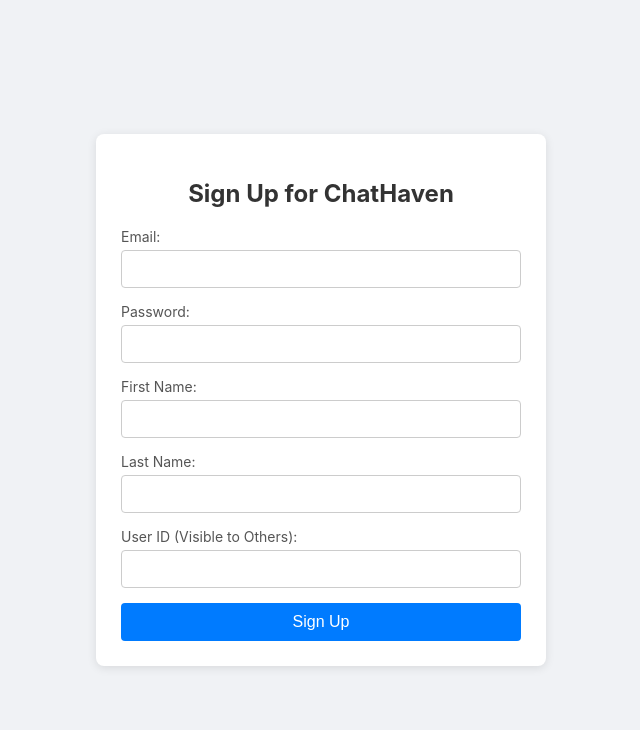
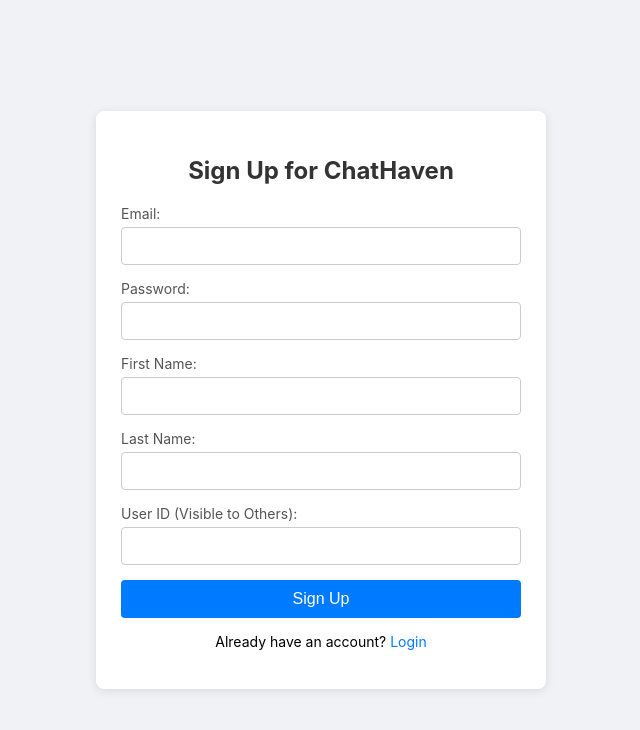
Before and after one commit to team-commitment-issues/team_commitment_issues-SOEN341_Project_W25, a React (Create React App) app in the folder frontend/: page /signup in a window 1280 px wide. Shown: the top 730 px of the page, without its empty margins (319-959 px from the left). Built offline with nearby package versions, Linux system fonts and the light colour scheme.

Commit message:
added an option to login on the signup page in case the user already has an account

```diff
--- a/frontend/src/Components/SignUpForm.tsx
+++ b/frontend/src/Components/SignUpForm.tsx
@@ -5,6 +5,7 @@
 import Button from './UI/Button';
 import FormGroup from './UI/FormGroup';
 import styles from '../Styles/signUpStyles';
+import TextLink from './UI/TextLink';
 
 const SignUpForm: React.FC = () => {
   const [email, setEmail] = useState<string>('');
@@ -47,6 +48,11 @@
         </FormGroup>
         <Button text="Sign Up" type="submit" />
       </form>
+      <TextLink
+        text="Already have an account?"
+        linkText="Login"
+        to="/login"
+      />
     </div>
   );
 };
```
